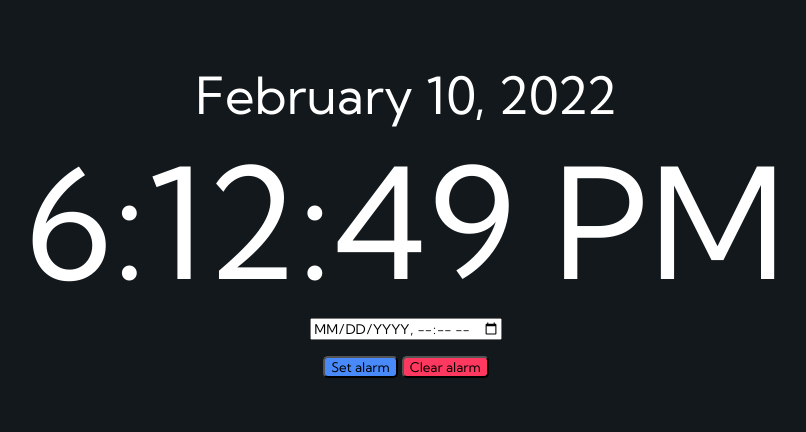
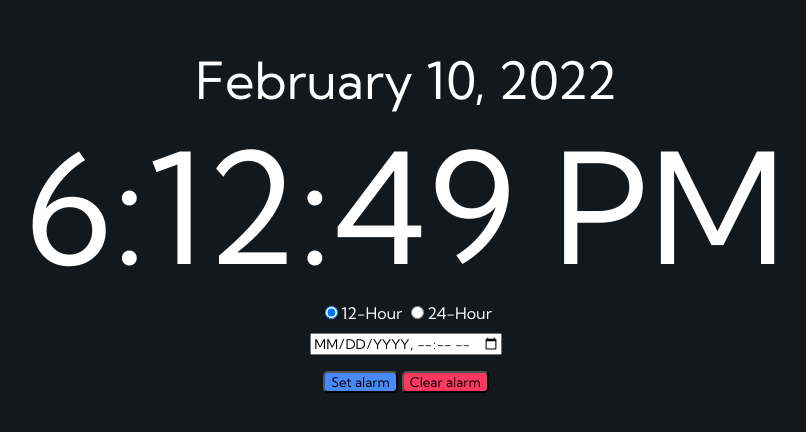
Before and after one commit to nmcmillen/alarm-clock, a plain HTML site: page index.html in a window 1280 px wide. Shown: the part 180-612 px from the top of the page, without its empty margins (234-1040 px from the left). Drawn offline with Linux system fonts and the light colour scheme.

Commit message:
clock v1.2 24 hour toggle working for one second

```diff
--- a/index.html
+++ b/index.html
@@ -15,6 +15,12 @@
     <section class="container">
         <div id="date">Date</div>
         <div id="clock">Clock</div>
+
+            <div class="radio-buttons">
+                <input type="radio" name="hour" onclick="updateTime()" value="12-Hour" id="12hour" checked="checked">12-Hour
+                <input type="radio" name="hour" onclick="updateTime24()" value="24-Hour" id="24hour">24-Hour
+            </div>
+
         <input onchange="setAlarmTime(this.value)" name="alarmTime" type="datetime-local" id="input-date">
         <div class="controls">
             <button onclick="setAlarm()" class="alarm-set">Set alarm</button>
--- a/script.js
+++ b/script.js
@@ -4,36 +4,53 @@ let audio = new Audio('https://onlineclock.net/audio/options/default.mp3')
 audio.loop = true;
 let alarmTime = null;
 let alarmTimeout = null;
-let timeFormat = new Intl.DateTimeFormat('en-US', {
-    hour: 'numeric',
-    minute: 'numeric',
-    second: 'numeric',
-
+let timeFormatTwelve = new Intl.DateTimeFormat('en-US', {
+    hour: 'numeric',minute: 'numeric', second: 'numeric',
     //hour12: false (use this to change from 12 hour clock to 24)
 });
-let dateFormat = new Intl.DateTimeFormat('en-US', {
-    month: 'long',
-    day: 'numeric',
-    year: 'numeric',
+let timeFormatTwentyFour = new Intl.DateTimeFormat('en-US', {
+    hour: 'numeric', minute: 'numeric', second: 'numeric', hour12: false,
+})
+
+let dateFormat = new Intl.DateTimeFormat('en-US', {month: 'long', day: 'numeric', year: 'numeric',
 })
 
 function updateDay() {
     let date = new Date();
-
-    //let day = formatTime(date.getDay());
     displayDate.innerText=(dateFormat.format(date));
 }
 
 function updateTime() {
     let date = new Date();
+    displayClock.innerText=(timeFormatTwelve.format(date));
+}
 
-    // let hour = formatTime(date.getHours());
-    // let minutes = formatTime(date.getMinutes());
-    // let seconds = formatTime(date.getSeconds());
-    // //`${hour}:${minutes}:${seconds}`
+function updateTime24() {
+    let date = new Date();
+    displayClock.innerText=(timeFormatTwentyFour.format(date));
+}
 
-    displayClock.innerText=(timeFormat.format(date));
-}
+// function updateTime() {
+//     let date = new Date();
+
+//     let 12hour = document.getElementById("12hour");
+//     let 24hour = document.getElementById("24hour");
+
+//     if(12hour.checked==true)
+//      displayClock.innerText=(timeFormatTwelve.format(date));
+//     else(24hour.checked==true)
+//      displayClock.innerText=(timeFormatTwentyFour.format(date));
+//}
+
+//     // let hour = formatTime(date.getHours());
+//     // let minutes = formatTime(date.getMinutes());
+//     // let seconds = formatTime(date.getSeconds());
+//     // //`${hour}:${minutes}:${seconds}`
+
+
+
+//     //displayClock.innerText=(timeFormatTwelve.format(date));
+// }
 
 // function formatTime(time) {
 //     if (time < 10) {
@@ -44,7 +61,6 @@ function updateTime() {
 
 function setAlarmTime(value) {
     alarmTime = value;
-    console.log(alarmTime)
 }
 
 function setAlarm() {
--- a/style.css
+++ b/style.css
@@ -57,3 +57,9 @@ body,html {
     font-family: 'Kumbh Sans', sans-serif;
     text-transform: uppercase;
 }
+
+.radio-buttons {
+    color: white;
+    font-family: 'Kumbh Sans', sans-serif;
+    padding: 0px 0px 10px;
+}
```
